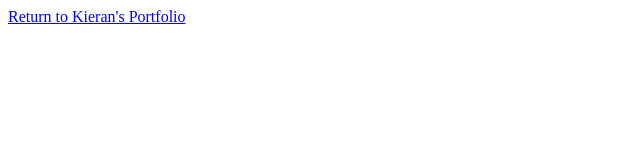
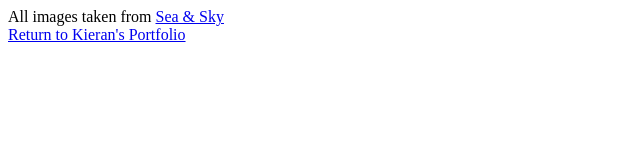
Before and after one commit to zekkxx/TriviaGame, a plain HTML site: page index.html in a window 1280 px wide. Shown: the whole page, without its empty margins (0-640 px from the left). Drawn offline with nearby package versions, Linux system fonts and the light colour scheme.

Commit message:
Updated README.md and index.html to incldue reference to Sea and Sky.

```diff
--- a/index.html
+++ b/index.html
@@ -13,6 +13,10 @@
         <div id="questionDiv"></div>
         <div id="timerDiv"></div>
         <div id="answersDiv"></div>
-        <div class="footer"><a href="https://zekkxx.github.io/Portfolio/">Return to Kieran's Portfolio</a></div>
+        <div class="footer">
+            <span>All images taken from <a target="_blank" href="http://www.seasky.org/constellations/constellations.html">Sea & Sky</a></span>
+            <br>
+            <span><a href="https://zekkxx.github.io/Portfolio/">Return to Kieran's Portfolio</a></span>
+        </div>
     </body>
 </html>
```
Also changed, not shown: 1 other file.
